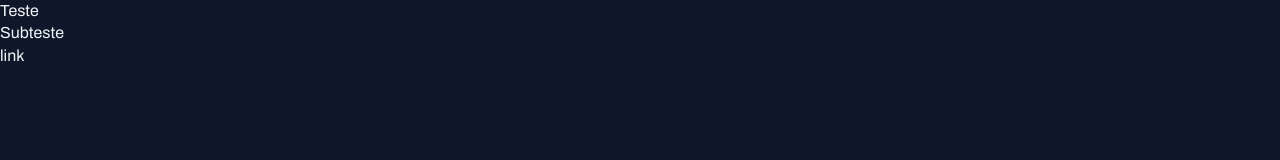
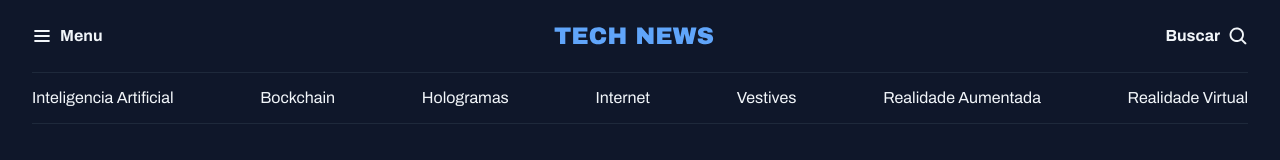
Before and after one commit to TaynaCandidaSilva/PortalNoticias, a plain HTML site: page index.html in a window 1280 px wide. Drawn offline with Linux system fonts and the light colour scheme.

Commit message:
Criando o Header da aplicacao

```diff
--- a/index.html
+++ b/index.html
@@ -12,8 +12,34 @@
   <link href="https://fonts.googleapis.com/css2?family=Archivo:ital,wght@0,100..900;1,100..900&family=Poppins:wght@400;700&display=swap" rel="stylesheet">
 </head>
 <body>
-  <h1>Teste</h1>
-  <h2>Subteste</h2>
-  <a href="#">link</a>
+    <header class="container">
+      <nav id="primary" class="grid grid-flow-col">
+        <div>
+          <img src="assets/icons/List.svg" alt="icone de menu">
+          <strong>Menu</strong>
+        </div>
+
+        <div>
+          <img src="assets/Logo.svg" alt="Tech News logo">
+        </div>
+
+        <div>
+          <strong>Buscar</strong>
+          <img src="assets/icons/MagnifyingGlass.svg" alt="Lupa de busca para pesquisa">
+        </div>
+
+      </nav>
+      <nav id="secondary" class="grid grid-flow-col" >
+        <a href="#">Inteligencia Artificial</a>
+        <a href="#">Bockchain</a>
+        <a href="#">Hologramas</a>
+        <a href="#">Internet</a>
+        <a href="#">Vestives</a>
+        <a href="#">Realidade Aumentada</a>
+        <a href="#">Realidade Virtual</a>
+      </nav>
+
+
+    </header>
 </body>
-</html>
+</html
--- a/styles/global.css
+++ b/styles/global.css
@@ -40,3 +40,17 @@ a:hover {
 h1, h2, h3 {
   font: inherit;
 }
+
+.container {
+  max-width: 1280px;
+  padding-inline: 32px;
+  margin-inline: auto;
+}
+
+.grid {
+  display: grid;
+}
+
+.grid-flow-col {
+  grid-auto-flow: column;
+}
--- /dev/null
+++ b/styles/header.css
@@ -0,0 +1,25 @@
+#primary {
+  padding-block: 20px;
+
+  div {
+    display: flex;
+    align-items: center;
+    gap: 8px;
+  }
+
+  div:nth-child(2) {
+    margin-inline: auto;
+  }
+
+  div:nth-child(3) {
+    justify-self: end;
+  }
+}
+
+#secondary {
+  padding-block: 14px;
+  border: solid 1px var(--stoke-color);
+  border-inline: none;
+  justify-content: space-between;
+
+}
--- a/styles/index.css
+++ b/styles/index.css
@@ -1 +1,2 @@
 @import url(global.css);
+@import url(header.css);
```
